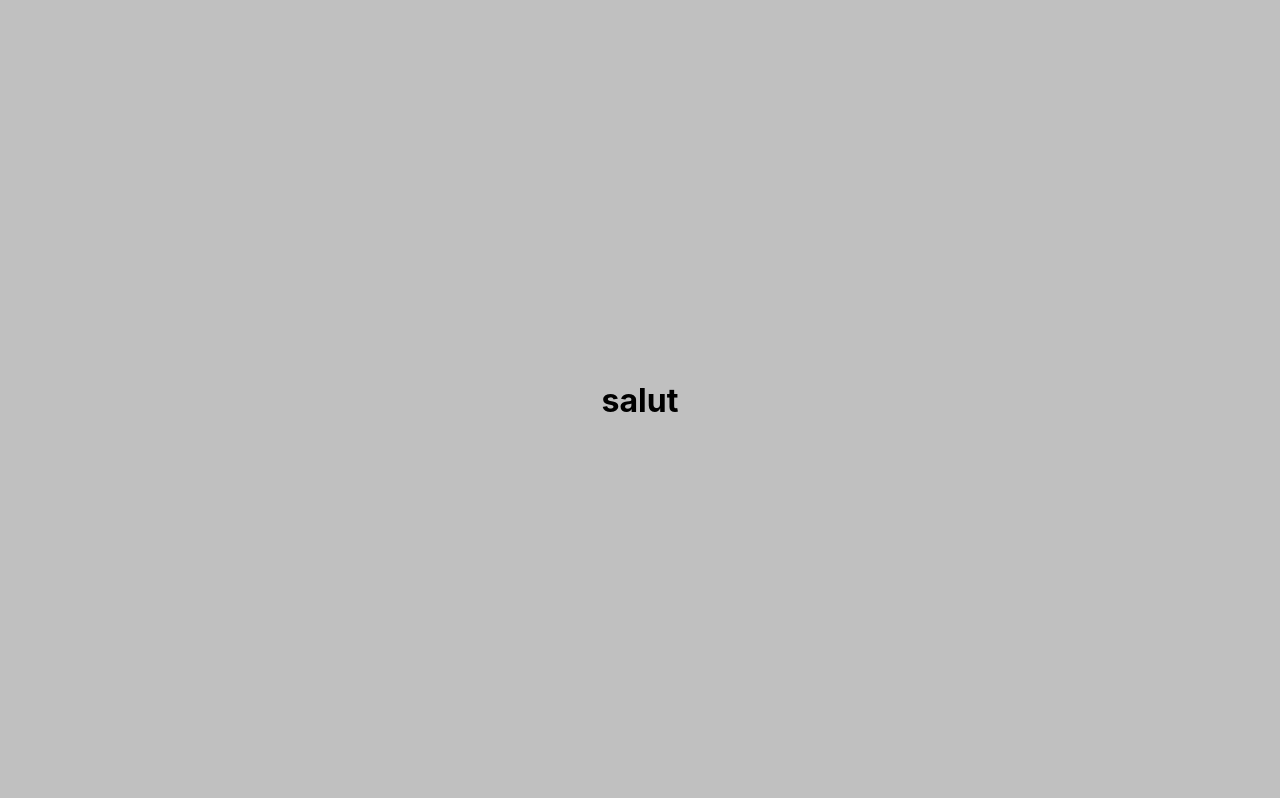
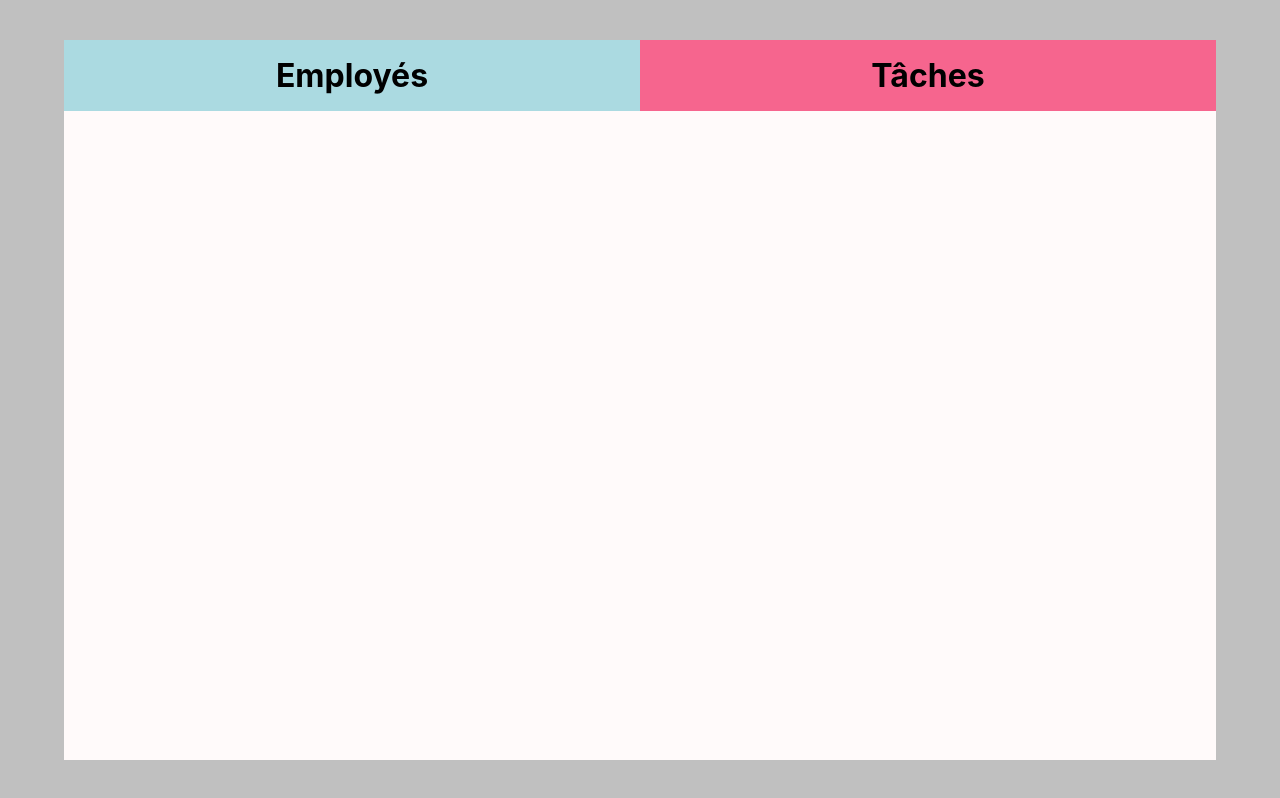
Before and after one commit to Dadagis/text-board, a React (Create React App) app: page / in a window 1280 px wide. Built offline with nearby package versions, Linux system fonts and the light colour scheme.

Commit message:
board header done

```diff
--- a/src/App.css
+++ b/src/App.css
@@ -8,3 +8,7 @@
   height: 100vh;
   background-color: silver;
 }
+
+.App-body {
+  display: flex;
+}
--- a/src/App.js
+++ b/src/App.js
@@ -4,7 +4,10 @@ import Board from "./components/Board";
 function App() {
   return (
     <div className="App">
-      <Board />
+      <div className="App-body">
+        <Board headerTitle="Employés" backgroundColor="#ABDAE1" />
+        <Board headerTitle="Tâches" backgroundColor="#F6658E" />
+      </div>
     </div>
   );
 }
--- a/src/components/Board.jsx
+++ b/src/components/Board.jsx
@@ -1,9 +1,17 @@
 import React from "react";
+import "../style/board.css";
+import BoardHeader from "./common/BoardHeader";
 
-export default function Board() {
+export default function Board(props) {
+  const { headerTitle, backgroundColor } = props;
+  console.log(headerTitle);
+
   return (
-    <div className="Board">
-      <h1>salut</h1>
+    <div className="board">
+      <BoardHeader
+        headerTitle={headerTitle}
+        backgroundColor={backgroundColor}
+      />
     </div>
   );
 }
--- /dev/null
+++ b/src/components/common/BoardHeader.jsx
@@ -0,0 +1,15 @@
+import React from "react";
+
+export default function BoardHeader(props) {
+  const { headerTitle, backgroundColor } = props;
+
+  const style = {
+    backgroundColor: backgroundColor,
+  };
+
+  return (
+    <div className="board-header" style={style}>
+      <h1 className="header-title">{headerTitle}</h1>
+    </div>
+  );
+}
--- /dev/null
+++ b/src/style/board.css
@@ -0,0 +1,14 @@
+.board {
+  height: 90vh;
+  width: 45vw;
+  background-color: snow;
+}
+
+.board-header {
+  display: flex;
+  justify-content: center;
+}
+
+.board-header > .header-title {
+  margin: 1rem 0;
+}
```
